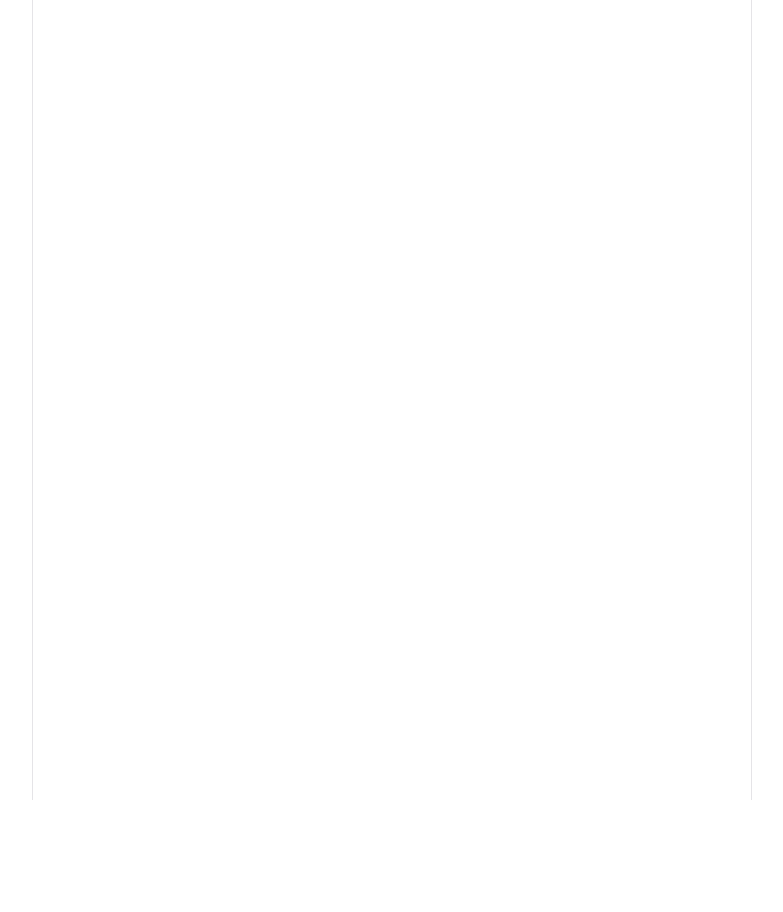
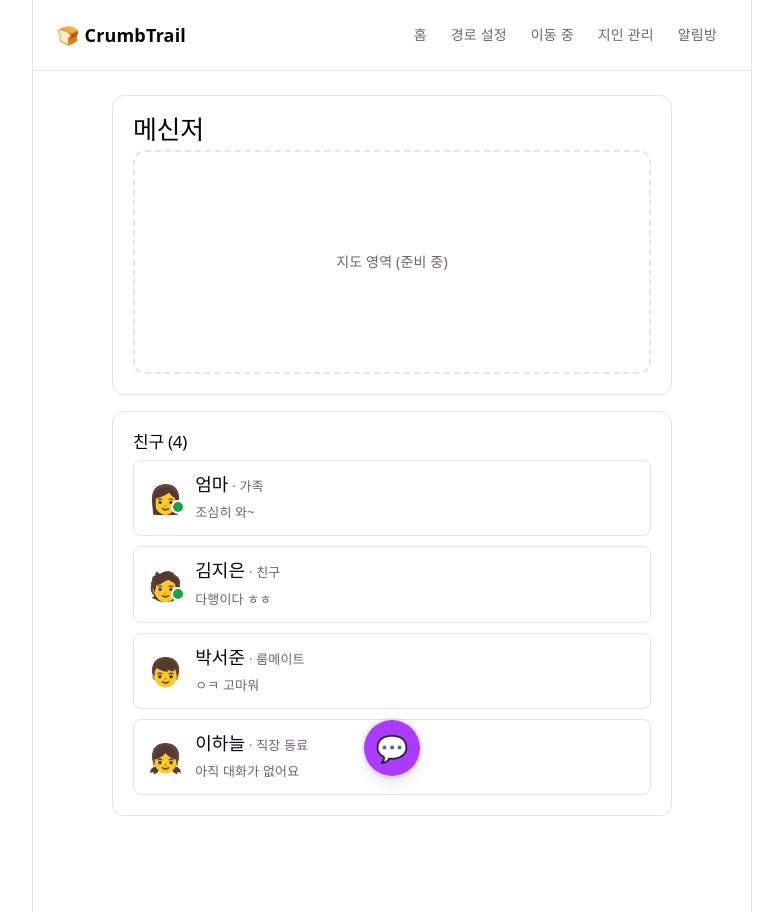
Before and after one commit to nadogam79/crumbtrail, a React (Vite) app: page /messenger in a window 1280 px wide. Before the commit this address had no page. Shown: the whole page, without its empty margins (248-1031 px from the left). Before the commit the page ends 800 px from the top, so only its background shows below. Built offline with nearby package versions, Linux system fonts and the light colour scheme.

Commit message:
메신저 화면 추가

```diff
--- a/src/App.css
+++ b/src/App.css
@@ -404,3 +404,77 @@
 .resolve-btn {
   align-self: flex-start;
 }
+
+.messenger-fab {
+  position: fixed;
+  bottom: 24px;
+  left: 50%;
+  transform: translateX(-50%);
+  width: 56px;
+  height: 56px;
+  display: flex;
+  align-items: center;
+  justify-content: center;
+  border-radius: 50%;
+  background: var(--accent);
+  font-size: 26px;
+  text-decoration: none;
+  box-shadow: var(--shadow);
+  z-index: 10;
+}
+
+.messenger-fab.active {
+  outline: 3px solid var(--accent-bg);
+}
+
+.app-main {
+  padding-bottom: 96px;
+}
+
+.map-placeholder {
+  display: flex;
+  align-items: center;
+  justify-content: center;
+  height: 220px;
+  border: 2px dashed var(--border);
+  border-radius: 12px;
+  color: var(--text);
+  font-size: 14px;
+}
+
+.friend-link {
+  justify-content: flex-start;
+  color: var(--text-h);
+  text-decoration: none;
+}
+
+.friend-link:hover {
+  background: var(--code-bg);
+}
+
+.friend-avatar {
+  position: relative;
+  font-size: 28px;
+  line-height: 1;
+}
+
+.friend-online {
+  position: absolute;
+  right: -2px;
+  bottom: -2px;
+  width: 10px;
+  height: 10px;
+  border-radius: 50%;
+  background: #16a34a;
+  border: 2px solid var(--bg);
+}
+
+.friend-info {
+  min-width: 0;
+}
+
+.friend-info .contact-phone {
+  white-space: nowrap;
+  overflow: hidden;
+  text-overflow: ellipsis;
+}
--- a/src/App.tsx
+++ b/src/App.tsx
@@ -5,6 +5,8 @@ import { RouteSetupPage } from './pages/RouteSetupPage'
 import { TrackingPage } from './pages/TrackingPage'
 import { ContactsPage } from './pages/ContactsPage'
 import { AlertPage } from './pages/AlertPage'
+import { MessengerPage } from './pages/MessengerPage'
+import { ChatPage } from './pages/ChatPage'
 import './App.css'
 
 function App() {
@@ -16,6 +18,8 @@ function App() {
         <Route path="tracking" element={<TrackingPage />} />
         <Route path="contacts" element={<ContactsPage />} />
         <Route path="alert" element={<AlertPage />} />
+        <Route path="messenger" element={<MessengerPage />} />
+        <Route path="messenger/:friendId" element={<ChatPage />} />
       </Route>
     </Routes>
   )
--- a/src/components/Layout.tsx
+++ b/src/components/Layout.tsx
@@ -39,6 +39,13 @@ export function Layout() {
       <main className="app-main">
         <Outlet />
       </main>
+      <NavLink
+        to="/messenger"
+        className={({ isActive }) => (isActive ? 'messenger-fab active' : 'messenger-fab')}
+        aria-label="메신저"
+      >
+        💬
+      </NavLink>
     </div>
   )
 }
--- /dev/null
+++ b/src/data/mockMessenger.ts
@@ -0,0 +1,39 @@
+import type { ChatMessage } from '../types'
+
+export interface Friend {
+  id: string
+  name: string
+  relation: string
+  avatar: string
+  online: boolean
+}
+
+const minutesAgo = (m: number) => Date.now() - m * 60_000
+
+export const MOCK_FRIENDS: Friend[] = [
+  { id: 'f1', name: '엄마', relation: '가족', avatar: '👩', online: true },
+  { id: 'f2', name: '김지은', relation: '친구', avatar: '🧑', online: true },
+  { id: 'f3', name: '박서준', relation: '룸메이트', avatar: '👦', online: false },
+  { id: 'f4', name: '이하늘', relation: '직장 동료', avatar: '👧', online: false },
+]
+
+export const MOCK_CONVERSATIONS: Record<string, ChatMessage[]> = {
+  f1: [
+    { id: 'm1', author: 'f1', authorLabel: '엄마', text: '오늘 몇 시에 들어와?', timestamp: minutesAgo(180) },
+    { id: 'm2', author: 'user', authorLabel: '나', text: '11시쯤? 출발할 때 경로 켜둘게', timestamp: minutesAgo(175) },
+    { id: 'm3', author: 'system', authorLabel: '시스템', text: '🍞 귀가 경로 공유가 시작됐어요', timestamp: minutesAgo(60) },
+    { id: 'm4', author: 'f1', authorLabel: '엄마', text: '조심히 와~', timestamp: minutesAgo(58) },
+  ],
+  f2: [
+    { id: 'm1', author: 'system', authorLabel: '시스템', text: '⚠️ 체크인 미응답이 감지됐어요', timestamp: minutesAgo(1440) },
+    { id: 'm2', author: 'f2', authorLabel: '김지은', text: '괜찮아? 연락 좀 줘!', timestamp: minutesAgo(1438) },
+    { id: 'm3', author: 'user', authorLabel: '나', text: '지하철이라 신호가 끊겼어 ㅠ 괜찮아!', timestamp: minutesAgo(1430) },
+    { id: 'm4', author: 'system', authorLabel: '시스템', text: '✅ 오탐으로 해제됐어요', timestamp: minutesAgo(1430) },
+    { id: 'm5', author: 'f2', authorLabel: '김지은', text: '다행이다 ㅎㅎ', timestamp: minutesAgo(1428) },
+  ],
+  f3: [
+    { id: 'm1', author: 'f3', authorLabel: '박서준', text: '현관 비번 바꿨어, 문자 확인해', timestamp: minutesAgo(4320) },
+    { id: 'm2', author: 'user', authorLabel: '나', text: 'ㅇㅋ 고마워', timestamp: minutesAgo(4300) },
+  ],
+  f4: [],
+}
--- /dev/null
+++ b/src/pages/ChatPage.tsx
@@ -0,0 +1,74 @@
+import { useState, type FormEvent } from 'react'
+import { Link, useParams } from 'react-router-dom'
+import { MOCK_CONVERSATIONS, MOCK_FRIENDS } from '../data/mockMessenger'
+import type { ChatMessage } from '../types'
+
+const formatTime = (ts: number) =>
+  new Date(ts).toLocaleString('ko-KR', { month: 'numeric', day: 'numeric', hour: '2-digit', minute: '2-digit' })
+
+export function ChatPage() {
+  const { friendId = '' } = useParams()
+  const friend = MOCK_FRIENDS.find((f) => f.id === friendId)
+  const [messages, setMessages] = useState<ChatMessage[]>(MOCK_CONVERSATIONS[friendId] ?? [])
+  const [draft, setDraft] = useState('')
+
+  if (!friend) {
+    return (
+      <div className="page">
+        <section className="card">
+          <p>친구를 찾을 수 없어요.</p>
+          <Link to="/messenger" className="btn btn-secondary">
+            목록으로
+          </Link>
+        </section>
+      </div>
+    )
+  }
+
+  const handleSend = (e: FormEvent) => {
+    e.preventDefault()
+    if (!draft.trim()) return
+    setMessages((prev) => [
+      ...prev,
+      { id: `local-${Date.now()}`, author: 'user', authorLabel: '나', text: draft.trim(), timestamp: Date.now() },
+    ])
+    setDraft('')
+  }
+
+  return (
+    <div className="page">
+      <section className="card chat-card">
+        <div className="status-card-head">
+          <h2>
+            {friend.avatar} {friend.name}
+          </h2>
+          <Link to="/messenger" className="btn btn-secondary">
+            ← 목록
+          </Link>
+        </div>
+
+        <div className="chat-thread">
+          {messages.length === 0 && <p className="map-hint">이전 대화가 없어요.</p>}
+          {messages.map((m) => (
+            <div
+              key={m.id}
+              className={`chat-bubble ${m.author === 'system' ? 'chat-system' : m.author === 'user' ? 'chat-user' : 'chat-contact'}`}
+            >
+              <span className="chat-author">
+                {m.authorLabel} · {formatTime(m.timestamp)}
+              </span>
+              {m.text}
+            </div>
+          ))}
+        </div>
+
+        <form className="chat-input-row" onSubmit={handleSend}>
+          <input value={draft} onChange={(e) => setDraft(e.target.value)} placeholder="메시지 입력" />
+          <button type="submit" className="btn btn-primary">
+            전송
+          </button>
+        </form>
+      </section>
+    </div>
+  )
+}
--- /dev/null
+++ b/src/pages/MessengerPage.tsx
@@ -0,0 +1,38 @@
+import { Link } from 'react-router-dom'
+import { MOCK_CONVERSATIONS, MOCK_FRIENDS } from '../data/mockMessenger'
+
+export function MessengerPage() {
+  return (
+    <div className="page">
+      <section className="card">
+        <h1>메신저</h1>
+        <div className="map-placeholder">지도 영역 (준비 중)</div>
+      </section>
+
+      <section className="card">
+        <h2>친구 ({MOCK_FRIENDS.length})</h2>
+        <ul className="contact-list">
+          {MOCK_FRIENDS.map((f) => {
+            const messages = MOCK_CONVERSATIONS[f.id] ?? []
+            const last = messages[messages.length - 1]
+            return (
+              <li key={f.id}>
+                <Link to={`/messenger/${f.id}`} className="contact-item friend-link">
+                  <span className="friend-avatar">
+                    {f.avatar}
+                    {f.online && <span className="friend-online" />}
+                  </span>
+                  <div className="friend-info">
+                    <strong>{f.name}</strong>
+                    <span className="contact-relation"> · {f.relation}</span>
+                    <div className="contact-phone">{last ? last.text : '아직 대화가 없어요'}</div>
+                  </div>
+                </Link>
+              </li>
+            )
+          })}
+        </ul>
+      </section>
+    </div>
+  )
+}
```
